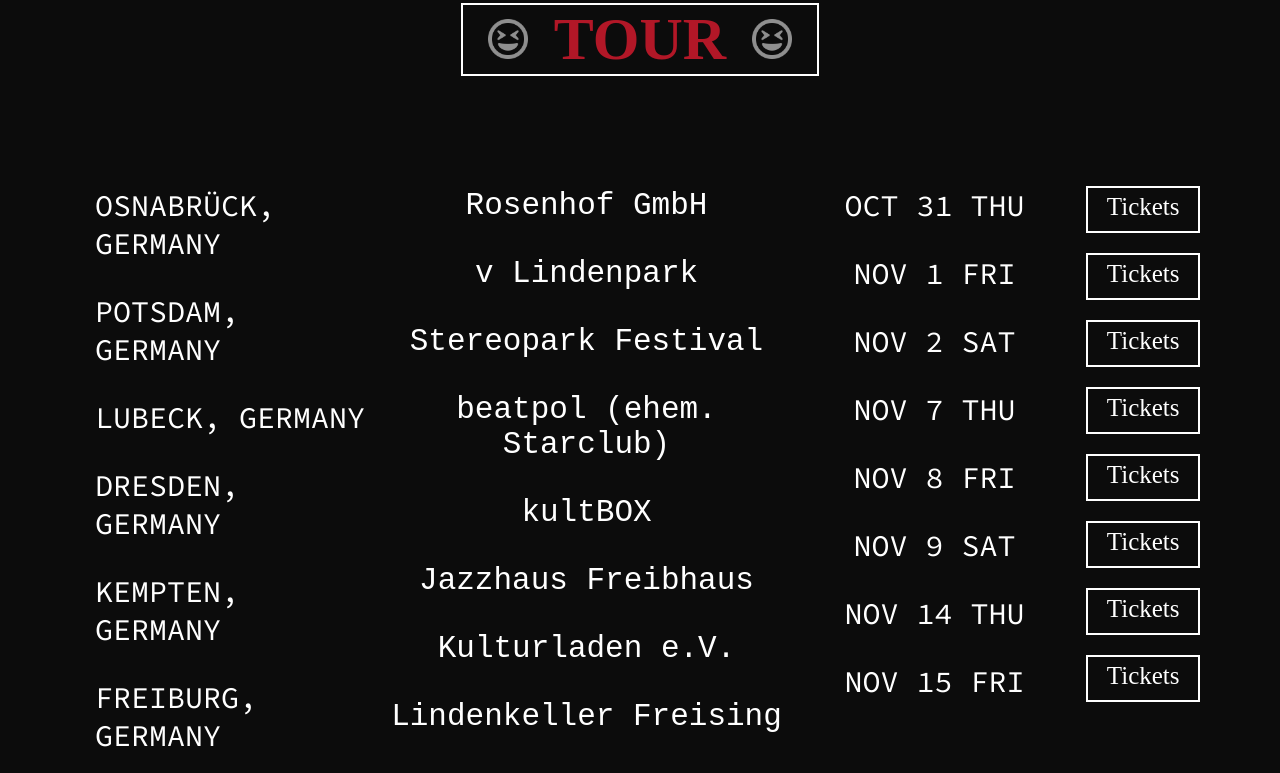
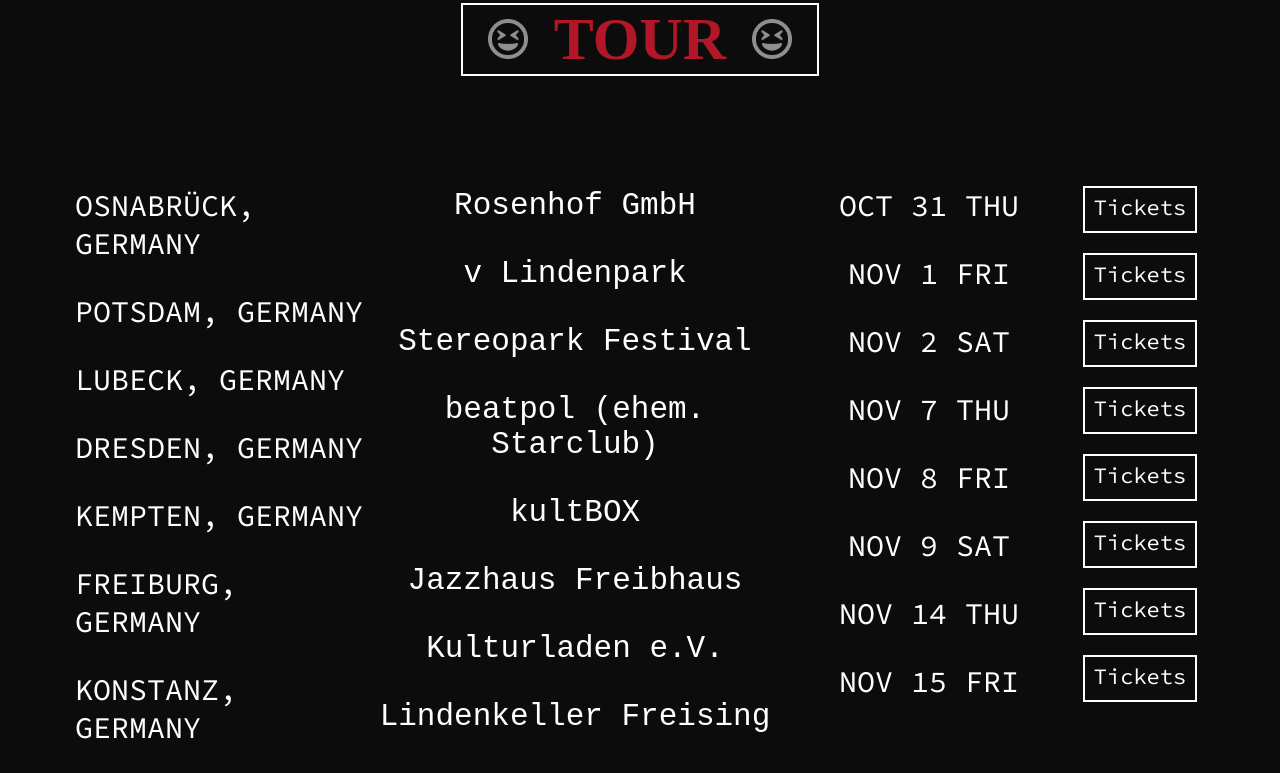
Before and after one commit to dorontinahoti/russkaja_projekt, a plain HTML site: page index.html in a window 1280 px wide. Shown: the part 3023-3796 px from the top of the page. Drawn offline with Linux system fonts and the light colour scheme; a web font is replaced by a local one.

Commit message:
font change

```diff
--- a/styles.css
+++ b/styles.css
@@ -184,7 +184,7 @@ nav a:link, nav a:visited {
     grid-template-columns: 25% 35% 24% 16%;
     grid-auto-rows: repeat(8, 65px);
     box-sizing: border-box;
-    margin-left: 70px;
+    margin-left: 50px;
     align-content: center;
 }
 
@@ -211,6 +211,7 @@ nav a:link, nav a:visited {
 
 .tickets a:link, a:visited {
     color: #ffffff;
+    font-family: Source Code Pro;
     text-decoration: none;
     text-align: center;
     background-color: #0C0C0C;
@@ -221,7 +222,7 @@ nav a:link, nav a:visited {
     padding: 5px;  /*
     margin-top: 10px;
     */
-    font-size: 25px;
+    font-size: 22px;
     text-transform: capitalize;
 }
 
```
Also changed, not shown: 1 other file.
